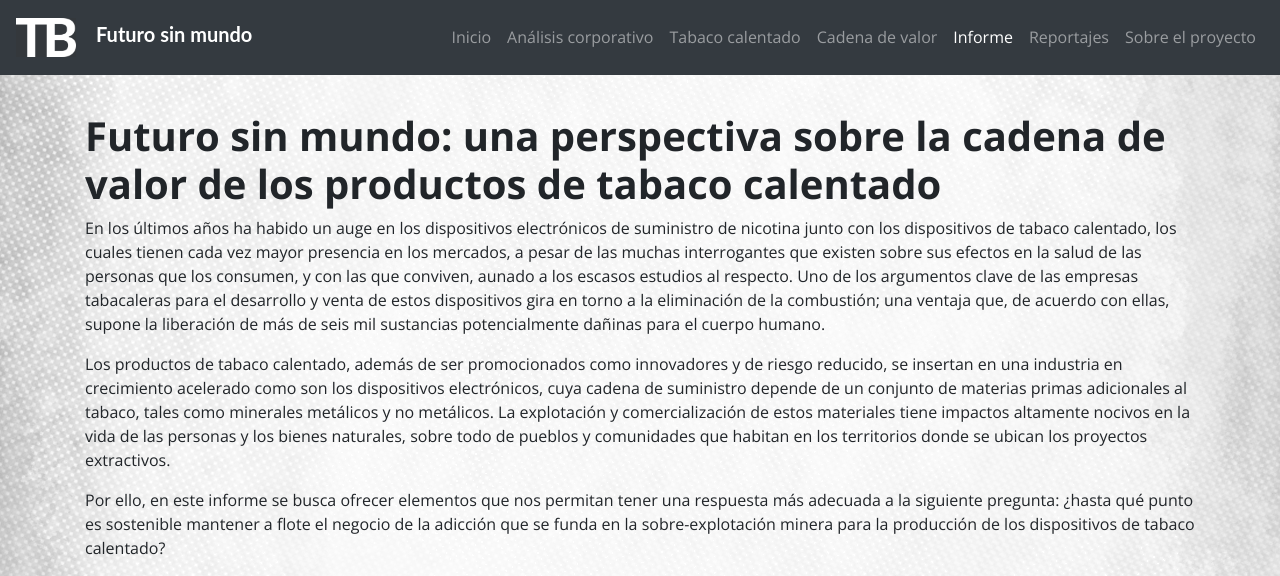
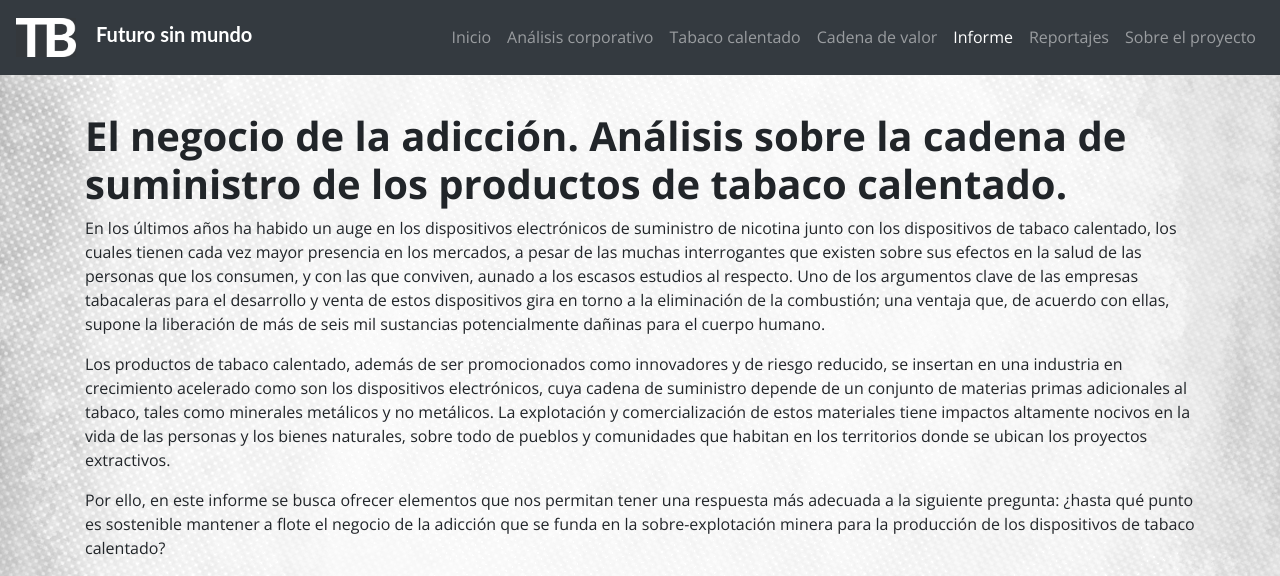
Before and after one commit to ProjectPODER/futurosinmundo, a Jekyll site: the page built from 5-informe.md, in a window 1280 px wide and 1326 px high, cut to the strip 0-576 px from the top of the window. Built offline with Jekyll 4.4.1, drawn with Linux system fonts in a browser that asks for light colours.

Commit message:
Update 5-informe.md

```diff
--- a/5-informe.md
+++ b/5-informe.md
@@ -3,7 +3,7 @@ layout: page
 title: Informe
 permalink: /informe/
 ---
-# Futuro sin mundo: una perspectiva sobre la cadena de valor de los productos de tabaco calentado
+# El negocio de la adicción. Análisis sobre la cadena de suministro de los productos de tabaco calentado.
 
 
 En los últimos años ha habido un auge en los dispositivos electrónicos de suministro de nicotina junto con los dispositivos de tabaco calentado, los cuales tienen cada vez mayor presencia en los mercados, a pesar de las muchas interrogantes que existen sobre sus efectos en la salud de las personas que los consumen, y con las que conviven, aunado a los escasos estudios al respecto. Uno de los argumentos clave de las empresas tabacaleras para el desarrollo y venta de estos dispositivos gira en torno a la eliminación de la combustión; una ventaja que, de acuerdo con ellas, supone la liberación de más de seis mil sustancias potencialmente dañinas para el cuerpo humano.
```
